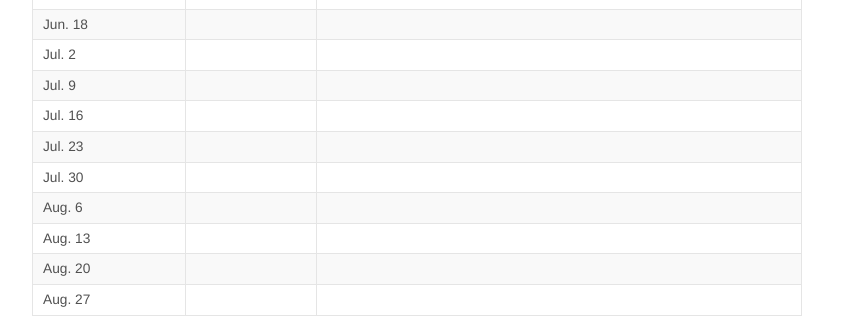
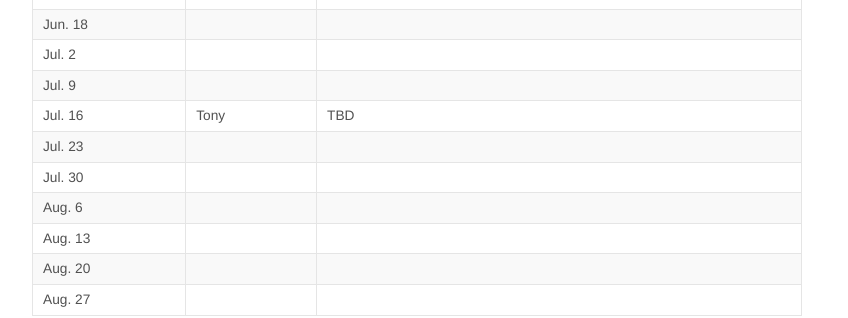
Before and after one commit to KordingLab/KordingLab.github.io, a Jekyll site: the page built from _posts/2021-01-01-upcoming-lab-teaching.md, in a window 1280 px wide and 900 px high, scrolled down 428 px. Shown: the part 152-470 px from the top of the window, without its empty margins (223-1071 px from the left). Built offline with Jekyll 4.4.1, drawn with Linux system fonts in a browser that asks for light colours; nearby versions of some CDN libraries; comment, search, counter and statistics services are not loaded.

Commit message:
Update 2021-01-01-upcoming-lab-teaching.md

```diff
--- a/_posts/2021-01-01-upcoming-lab-teaching.md
+++ b/_posts/2021-01-01-upcoming-lab-teaching.md
@@ -23,7 +23,7 @@ Get on the listserve for announcements: https://groups.google.com/forum/#!forum/
 | Jun. 18 | |  |
 | Jul. 2 | |  |
 | Jul. 9 | |  |
-| Jul. 16 | |  |
+| Jul. 16 | Tony | TBD |
 | Jul. 23 | |  |
 | Jul. 30 | |  |
 | Aug. 6 | |  |
```
